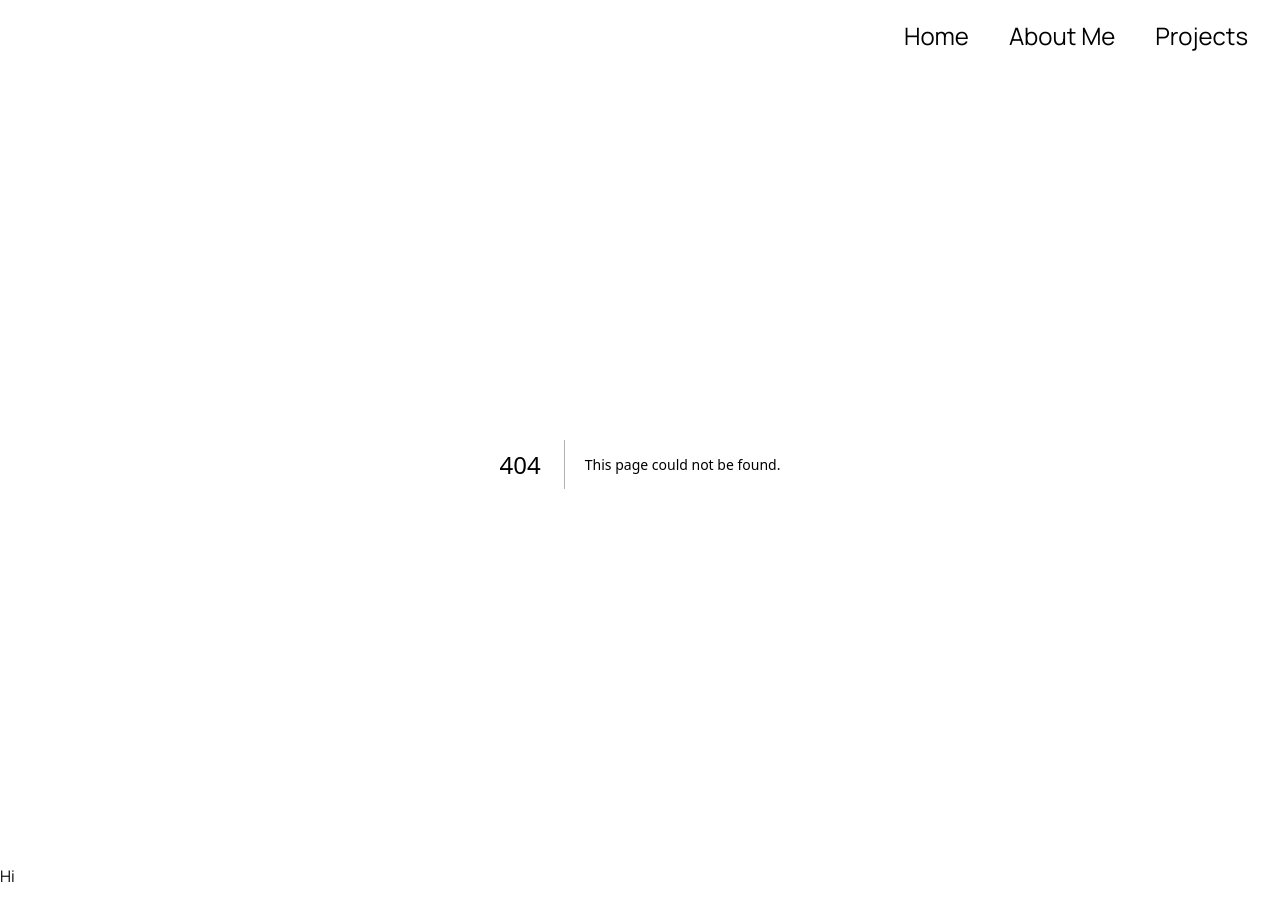
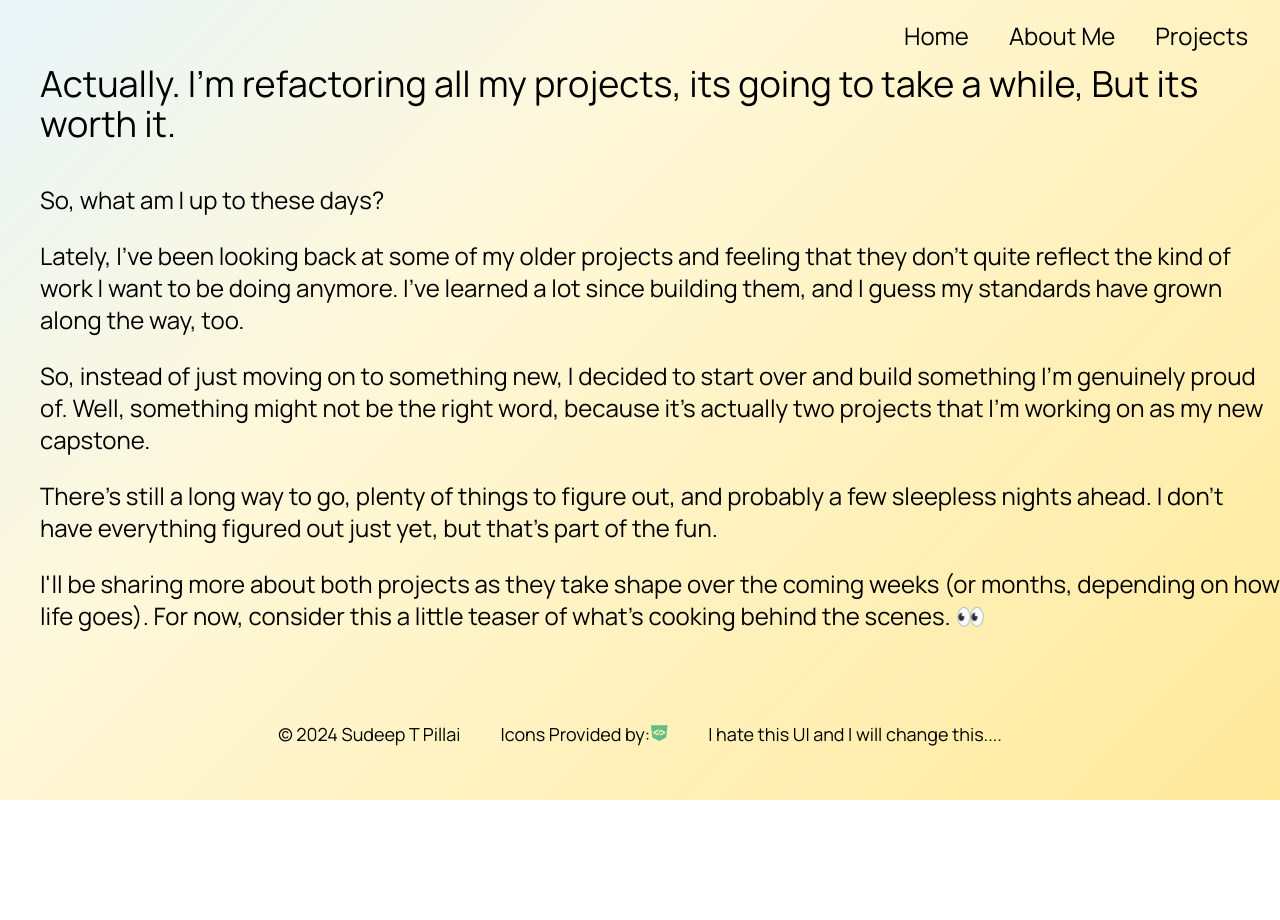
Before and after one commit to Sudeep-T-Pillai/my-portfolio-website, a Next.js app: page /projects in a window 1280 px wide. Before the commit this address had no page. Shown: the top 920 px of the page. After the commit the page ends 800 px from the top, so only its background shows below. Built offline with nearby package versions, Linux system fonts and the light colour scheme.

Commit message:
Added Rest of the about me, added Project section, TODO:// Scrollability

```diff
--- a/app/about-me/page.tsx
+++ b/app/about-me/page.tsx
@@ -1,13 +1,13 @@
 import BadgeSection from "../components/badges/badge-selection";
+import TechStackDiv from "../components/tech-stack-images/TechStackDiv";
 
 export default function AboutMe() {
     return (
-        <section className="flex flex-col ml-10 font-sans">
-            <h2 className="text-6xl">About Me</h2>
+        <section className="flex flex-col ml-10 font-sans gap-5">
+            <h2 className="text-6xl">A little about me</h2>
             <div className=" grid grid-cols-12 gap-40">
                 <div className=" col-span-6 flex flex-col gap-2">
                     <div className="flex flex-col gap-2">
-                        <h3 className="text-4xl mt-5">A little about me </h3>
                         <p className="text-xl text-justify">
                           I’m an engineer interested in building intelligent systems at the intersection of
                           software, embedded hardware, and machine learning. My work has taken me across a
@@ -28,6 +28,7 @@ export default function AboutMe() {
                             Outside of code and hardware, you’ll usually find me behind a camera lens, playing
                             keys on my keyboard, or curating low-tech desktop aquariums.
                         </p>
+
                     </div>
                     <div>
                         <h3 className="text-2xl mt-5">Education</h3>
@@ -37,13 +38,20 @@ export default function AboutMe() {
                             <li>BTech in Computer Science: TKM College of Engineering (2022-2026)</li>
                         </ul>
                     </div>
+
+                    <div className=" flex flex-col col-2 gap-8">
+                        <h3 className="text-2xl mt-5">Tech Stacks I'm Familiar With</h3>
+                        <TechStackDiv/>
+                    </div>
                 </div>
 
-                <div className="col-span-6">
+                <div className="max-h-[60vh] scrollbar-none overflow-auto col-span-6">
                     <h2 className="text-3xl font-sans">
                        Certifications & Badges
                   </h2>
-                    <BadgeSection/>
+                    <div className="max-h-[60vh] overflow-y-auto scrollbar-none pr-2">
+                        <BadgeSection />
+                    </div>
                 </div>
             </div>
         </section>
--- a/app/components/badges/badge-selection.tsx
+++ b/app/components/badges/badge-selection.tsx
@@ -1,10 +1,7 @@
-"use client";
-
-import Script from "next/script";
 import CredlyBadge from "./credly-badge";
 
 export default function BadgeSection() {
-
+    // const badges = []
     return (
         <section className="flex flex-col gap-6">
 
@@ -22,13 +19,23 @@ export default function BadgeSection() {
                     badgeId="4674d5e1-688f-4cff-9c98-8f4fc63c553f"
                 />
 
+                <CredlyBadge
+                    badgeId="da49dcea-60e0-41a5-8c7d-23d3b982e2fc"
+                />
+
+                <CredlyBadge
+                    badgeId="455b7d28-5488-49ca-8048-78d9e1c05270"
+                />
+
+                <CredlyBadge
+                    badgeId="92c96453-0d85-45fd-b7db-d4adc986ceb9"
+                />
+
+                <CredlyBadge
+                    badgeId="e839e452-dfa9-493e-ad71-c51f61e2243d"
+                />
+
             </div>
-
-            <Script
-                src="https://cdn.credly.com/assets/utilities/embed.js"
-                strategy="afterInteractive"
-            />
-
         </section>
     );
 }
--- a/app/components/badges/credly-badge.tsx
+++ b/app/components/badges/credly-badge.tsx
@@ -12,11 +12,14 @@ export default function CredlyBadge({
 }: CredlyBadgeProps) {
 
     return (
-        <div
-            data-iframe-width={width}
-            data-iframe-height={height}
+        <iframe
+            src={`https://www.credly.com/embedded_badge/${badgeId}`}
+            width={width}
+            height={height}
+            style={{ overflow: 'hidden' }}
             data-share-badge-id={badgeId}
             data-share-badge-host="https://www.credly.com"
+
         />
     );
 }
--- /dev/null
+++ b/app/components/devicon/devicons.css
@@ -0,0 +1 @@
+@import url("https://cdn.jsdelivr.net/gh/devicons/devicon@latest/devicon.min.css");
--- a/app/components/footer.tsx
+++ b/app/components/footer.tsx
@@ -1,9 +1,19 @@
+import "./devicon/devicons.css"
 export function Footer() {
     return (
-        <footer className="h-[10vh] position-sticky bottom-0">
-            <p>
-              Hi
-            </p>
+        <footer className="h-[10vh] sticky bottom-0">
+           <div className="flex flex-row row-2 justify-center gap-10">
+                    <p className="font-sans text-lg">© 2024 Sudeep T Pillai</p>
+                    <p className="font-sans text-lg"> Icons Provided by:
+                        <i className="devicon-devicon-plain colored text-lg"></i>
+                    </p>
+                    <p className="font-sans text-lg">
+                       I hate this UI and I will change this....
+                    </p>
+
+
+
+           </div>
         </footer>
     )
 }
--- a/app/components/header.tsx
+++ b/app/components/header.tsx
@@ -1,5 +1,4 @@
 import Link from "next/link";
-
 export function Header() {
     return (
         <header className="flex h-[8vh] justify-end position-sticky top-0">
--- /dev/null
+++ b/app/components/tech-stack-images/TechStackDiv.tsx
@@ -0,0 +1,16 @@
+import "../devicon/devicons.css";
+
+export default function TechStackDiv() {
+    return (
+
+        <div className="grid grid-cols-4 gap-2">
+            <i className="devicon-java-plain colored text-6xl"></i>
+            <i className="devicon-c-plain colored text-6xl"></i>
+            <i className="devicon-nextjs-plain colored text-6xl"></i>
+            <i className="devicon-spring-original colored text-6xl"></i>
+
+        </div>
+
+
+    )
+}
--- /dev/null
+++ b/app/projects/page.tsx
@@ -0,0 +1,39 @@
+export default function Project() {
+    return (
+        <section className="flex flex-col ml-10 font-sans gap-10">
+            <div className="flex justify-center font-sans gap-10">
+                <p className="text-4xl">Actually. I'm refactoring all my projects, its going to take a while, But its worth it.</p>
+            </div>
+
+           <div className="space-y-6 text-2xl">
+                <p>So, what am I up to these days?</p>
+
+                <p>
+                    Lately, I've been looking back at some of my older projects and feeling
+                    that they don't quite reflect the kind of work I want to be doing anymore.
+                    I've learned a lot since building them, and I guess my standards have
+                    grown along the way, too.
+                </p>
+
+                <p>
+                    So, instead of just moving on to something new, I decided to start over
+                    and build something I'm genuinely proud of. Well, something might
+                    not be the right word, because it's actually two projects
+                     that I'm working on as my new capstone.
+                </p>
+
+                <p>
+                    There's still a long way to go, plenty of things to figure out, and
+                    probably a few sleepless nights ahead. I don't have everything figured
+                    out just yet, but that's part of the fun.
+                </p>
+
+                <p>
+                    I'll be sharing more about both projects as they take shape over the
+                    coming weeks (or months, depending on how life goes). For now, consider
+                    this a little teaser of what's cooking behind the scenes. 👀
+                </p>
+            </div>
+        </section>
+    )
+}
```
